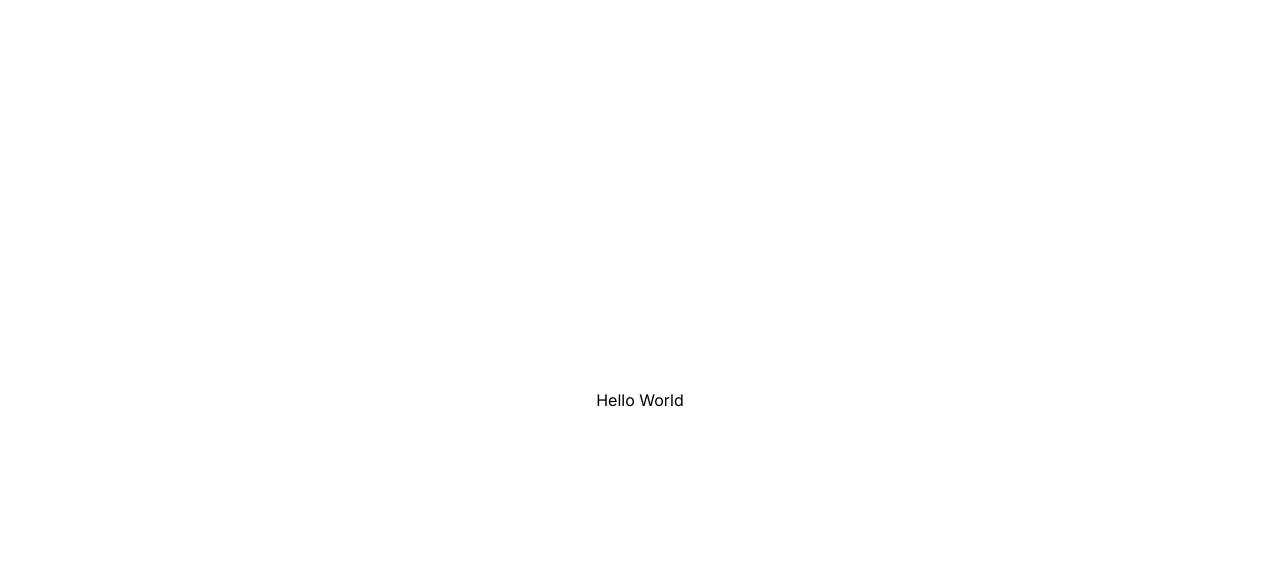
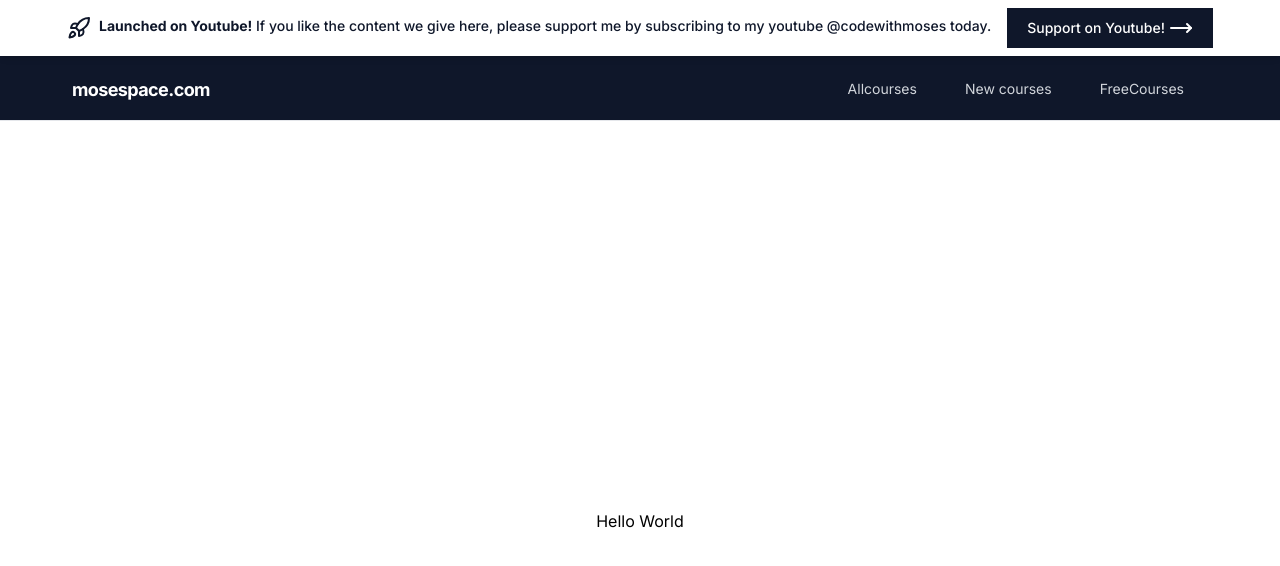
Before and after one commit to mosespace/blog.mosespace, a Next.js app: page / in a window 1280 px wide. Shown: the top 566 px of the page. Built offline with nearby package versions, Linux system fonts and the light colour scheme.

Commit message:
feat: added header and announcements

```diff
--- a/app/layout.tsx
+++ b/app/layout.tsx
@@ -1,6 +1,8 @@
 import type { Metadata } from 'next'
 import { Inter } from 'next/font/google'
 import '../styles/globals.css'
+import Announcement from '@/components/announcement'
+import Navbar from '@/components/navbar'
 
 const inter = Inter({ subsets: ['latin'] })
 
@@ -16,7 +18,11 @@ export default function RootLayout({
 }>) {
   return (
     <html lang='en'>
-      <body className={inter.className}>{children}</body>
+      <body className={inter.className}>
+        <Navbar />
+        <Announcement />
+        {children}
+      </body>
     </html>
   )
 }
--- /dev/null
+++ b/components/announcement.tsx
@@ -0,0 +1,27 @@
+import { MoveRight, Rocket } from 'lucide-react'
+import React from 'react'
+
+export default function Announcement() {
+  return (
+    <>
+      <div className='borderk border-b-slate-900k fixed inset-x-0 top-0 z-10 bg-white px-4 py-[0.50rem] text-slate-900 shadow-md'>
+        <div className='flex justify-center'>
+          <span className='flex items-center justify-center gap-4 text-sm font-medium'>
+            <div className='flex gap-2'>
+              <Rocket />
+              <p>
+                <span className='font-bold'>Launched on Youtube!</span> If you
+                like the content we give here, please support me by subscribing
+                to my youtube @codewithmoses today.
+              </p>
+            </div>
+            <button className='flex items-center gap-1 bg-slate-900 px-5 py-2 text-white'>
+              Support on Youtube!
+              <MoveRight />
+            </button>
+          </span>
+        </div>
+      </div>
+    </>
+  )
+}
--- /dev/null
+++ b/components/navbar.tsx
@@ -0,0 +1,57 @@
+import { Menu } from 'lucide-react'
+import Link from 'next/link'
+import React from 'react'
+
+export default function Navbar() {
+  return (
+    <div className='mt-14'>
+      <div className='relative mx-auto w-full border-b bg-slate-900 px-10'>
+        <div className='relative mx-auto flex w-full flex-col p-4 md:flex-row md:items-center md:justify-between md:px-6 lg:px-8'>
+          <div className='flex flex-row items-center justify-between lg:justify-start'>
+            <Link
+              href='/'
+              className='text-lg tracking-tight text-white focus:outline-none focus:ring lg:text-2xl'
+            >
+              <span className='font-bold focus:ring-0 lg:text-lg'>
+                mosespace.com
+              </span>
+            </Link>
+            <button className='inline-flex items-center justify-center p-2 text-gray-400 hover:text-orange-500 focus:text-black focus:outline-none md:hidden'>
+              <Menu className='h-6 w-6' />
+            </button>
+          </div>
+          <nav className='hidden flex-grow flex-col py-10 md:flex md:flex-row md:justify-end lg:py-0'>
+            <ul className='list-none space-y-2 md:inline-flex md:items-center md:space-y-0'>
+              <li>
+                <Link
+                  href='#'
+                  className='border-b-2 border-transparent px-2 py-8 text-sm text-gray-300 hover:border-orange-600 hover:text-orange-500 md:px-3 lg:px-6'
+                >
+                  All
+                  <span className='hidden lg:inline'>courses</span>
+                </Link>
+              </li>
+              <li>
+                <Link
+                  href='#'
+                  className='border-b-2 border-transparent px-2 py-8 text-sm text-gray-300 hover:border-orange-600 hover:text-orange-500 md:px-3 lg:px-6'
+                >
+                  New courses
+                </Link>
+              </li>
+              <li>
+                <Link
+                  href='#'
+                  className='border-b-2 border-transparent px-2 py-8 text-sm text-gray-300 hover:border-orange-600 hover:text-orange-500 md:px-3 lg:px-6'
+                >
+                  Free
+                  <span className='hidden lg:inline'>Courses</span>
+                </Link>
+              </li>
+            </ul>
+          </nav>
+        </div>
+      </div>
+    </div>
+  )
+}
--- a/package.json
+++ b/package.json
@@ -9,6 +9,7 @@
     "lint": "next lint"
   },
   "dependencies": {
+    "lucide-react": "^0.323.0",
     "next": "14.1.0",
     "react": "^18",
     "react-dom": "^18"
```
Also changed, not shown: 1 other file (tests, documents, lock files or other folders).
